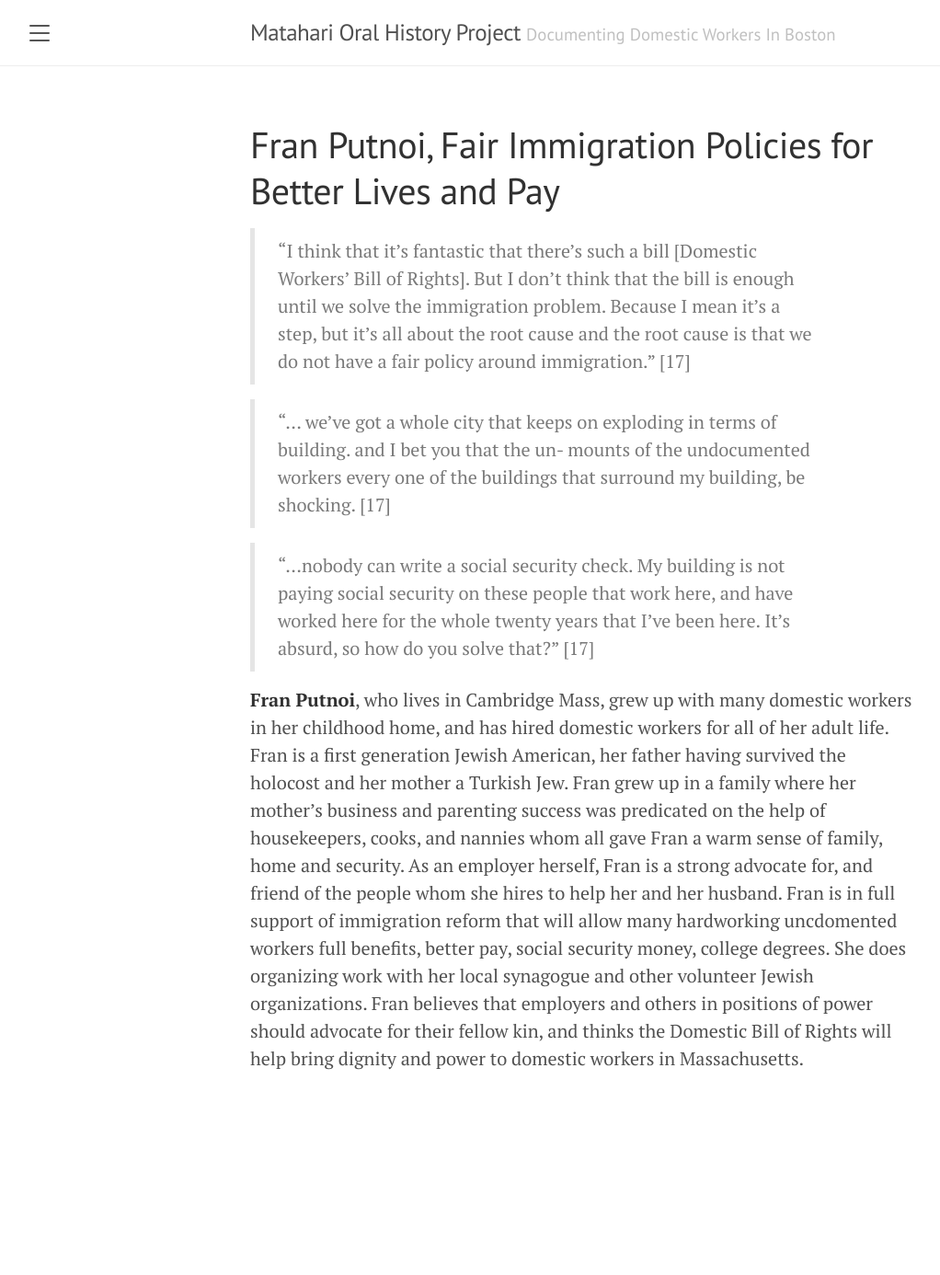
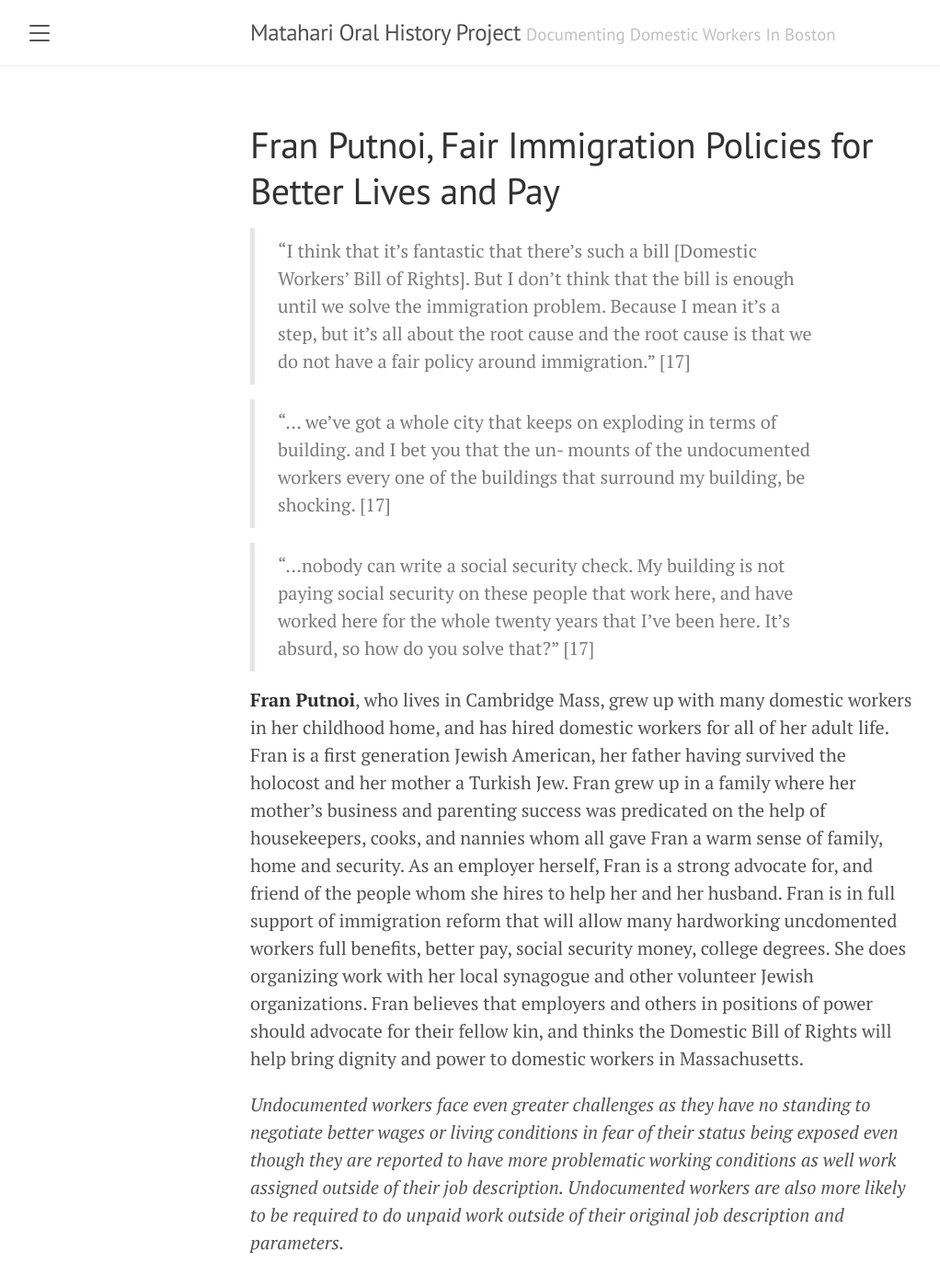
Before and after one commit to MatahariWomenWorkersCenter/OralHistoryProject, a Jekyll site: the page built from _posts/2020-04-08-FranPutnoi.md, in a window 1280 px wide. Shown: the whole page at 92% size, without its empty margins (8-1030 px from the left). Built offline with Jekyll 4.4.1, drawn with Linux system fonts in a browser that asks for light colours; before the commit the page ends 1186 px from its top, so only the background shows below that.

Commit message:
Update 2020-04-08-FranPutnoi.md

```diff
--- a/_posts/2020-04-08-FranPutnoi.md
+++ b/_posts/2020-04-08-FranPutnoi.md
@@ -12,3 +12,5 @@ here. It’s absurd, so how do you solve that?” [17]
 
 
 **Fran Putnoi**, who lives in Cambridge Mass, grew up with many domestic workers in her childhood home, and has hired domestic workers for all of her adult life. Fran is a first generation Jewish American, her father having survived the holocost and her mother a Turkish Jew. Fran grew up in a family where her mother’s business and parenting success was predicated on the help of housekeepers, cooks, and nannies whom all gave Fran a warm sense of family, home and security. As an employer herself, Fran is a strong advocate for, and friend of the people whom she hires to help her and her husband. Fran is in full support of immigration reform that will allow many hardworking uncdomented workers full benefits, better pay, social security money, college degrees. She does organizing work with her local synagogue and other volunteer Jewish organizations. Fran believes that employers and others in positions of power should advocate for their fellow kin, and thinks the Domestic Bill of Rights will help bring dignity and power to domestic workers in Massachusetts.
+
+*Undocumented workers face even greater challenges as they have no standing to negotiate better wages or living conditions in fear of their status being exposed even though they are reported to have more problematic working conditions as well work assigned outside of their job description. Undocumented workers are also more likely to be required to do unpaid work outside of their original job description and parameters.*
```
